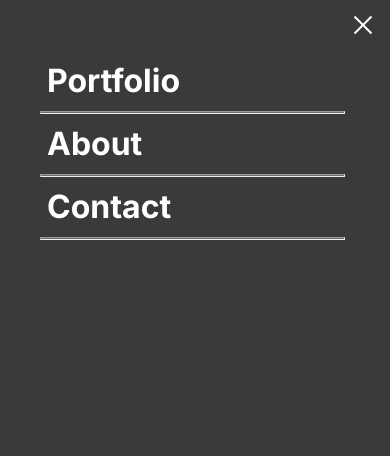
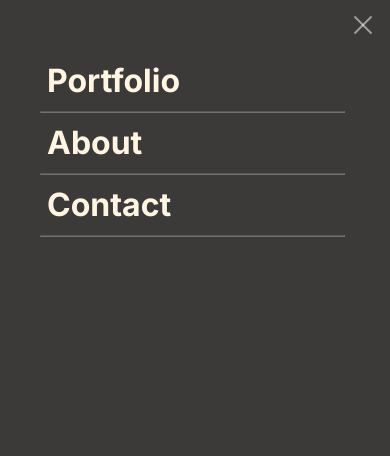
Before and after one commit to allenkays/Portfolio-setup-and-mobile-first, a website: page index.html in a window 390 px wide. Both pictures are taken after a click on the element 363 px from the left and 25 px from the top of the page. Shown: the top 456 px of the page. Drawn offline with Linux system fonts and the light colour scheme.

Commit message:
Fix color mismatch and z-index

```diff
--- a/style.css
+++ b/style.css
@@ -3,6 +3,7 @@
 html {
   margin: 0;
   padding: 0;
+  scroll-behavior: smooth;
 }
 
 body {
@@ -40,7 +41,6 @@ body {
     background-color: #3c3a39;
     height: 100%;
     width: 100%;
-    transition: 0.3s;
     position: fixed;
     top: 0;
     left: 0;
@@ -48,13 +48,21 @@ body {
     margin: 0;
     padding-top: 15%;
     padding-right: 10%;
+    animation-duration: 2s;
+    animation-name: slidein;
+  }
+
+  @keyframes slidein {
+    from {
+      margin-left: 90%;
+    }
   }
 
   .menu-items.show hr {
     min-width: 279px;
-    height: 1px;
+    opacity: 30%;
+    padding-right: 24px;
     background: #6f6c6b;
-    padding-right: 24px;
   }
 
   .menu-items.show .email {
@@ -63,7 +71,7 @@ body {
 
   .menu-items.show .nav-link a {
     text-decoration: none;
-    color: #fff;
+    color: #fff5e1;
     font-family: Inter, sans-serif;
     font-size: 32px;
     font-weight: 700;
@@ -84,8 +92,9 @@ body {
     display: block;
     width: 24px;
     height: 2px;
-    background-color: #fff;
+    background-color: #fff5e1;
     margin: 5px;
+    opacity: 50%;
   }
 
   .hamburger-icon.show .bar-1:nth-child(2) {
@@ -375,6 +384,7 @@ button:disabled {
   background-image: url("./assets/background/bg_img.png");
   background-size: cover;
   background-position: center;
+  z-index: -1;
 }
 
 .overlay-content {
```
